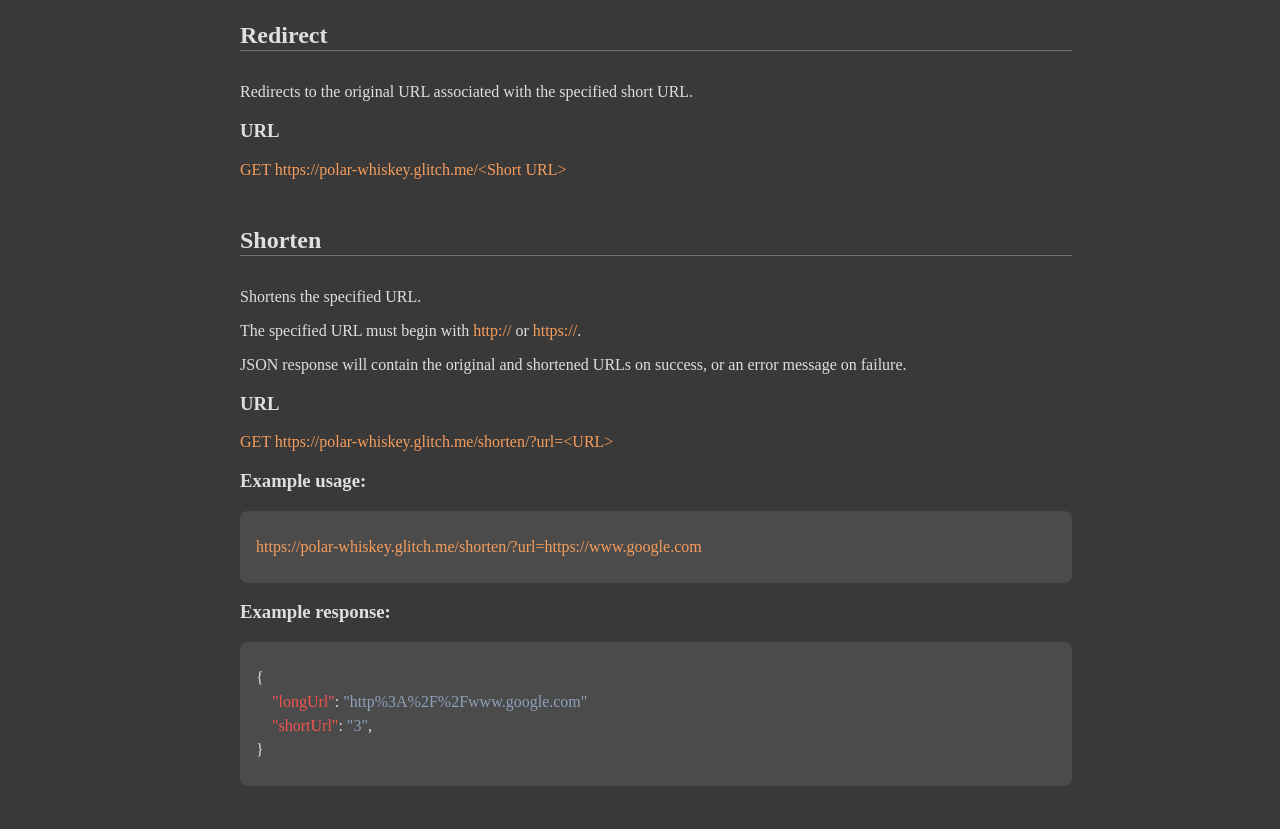
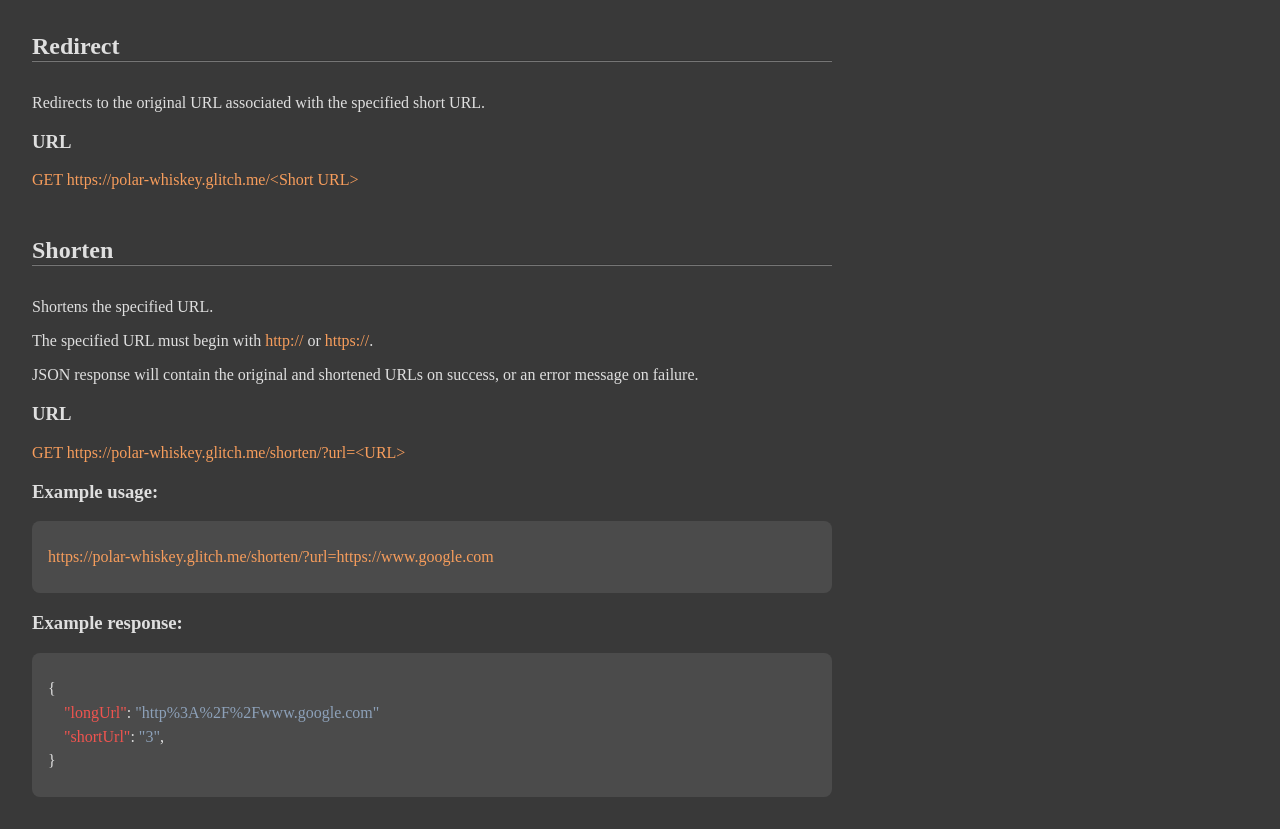
Before and after one commit to Apokryphos/url-shortener, a website: page public/index.html in a window 1280 px wide. Shown: the part 84-913 px from the top of the page. Before the commit the page ends 870 px from the top, so only its background shows below. Drawn offline with Linux system fonts and the light colour scheme.

Commit message:
Changed style.css to improve page views on smaller screens.

```diff
--- a/public/style.css
+++ b/public/style.css
@@ -1,8 +1,8 @@
 body {
   background-color: #393939;
   color: #dfdfdf;
-  margin: auto;/*2em;*/
-  width: 50em;
+  margin: 2em;
+  max-width: 50em;
 }
 
 a {
@@ -28,7 +28,7 @@ hr {
   height: 0;
   border-top: 1px solid rgba(0, 0, 0, 0.1);
   border-bottom: 1px solid rgba(255, 255, 255, 0.3);
-  width: 52em;
+  max-width: 52em;
   margin: 0 0 2em 0;
 }
 
@@ -36,8 +36,11 @@ hr {
   background-color: #4b4b4b;
   border-radius: 0.5em;
   line-height: 0.5em;
+  margin-bottom: 1em;
+  max-width: 50em;
+  overflow-x: scroll;
   padding: 1em;
-  width: 50em;
+  white-space: nowrap;
 }
 
 .property {
```
